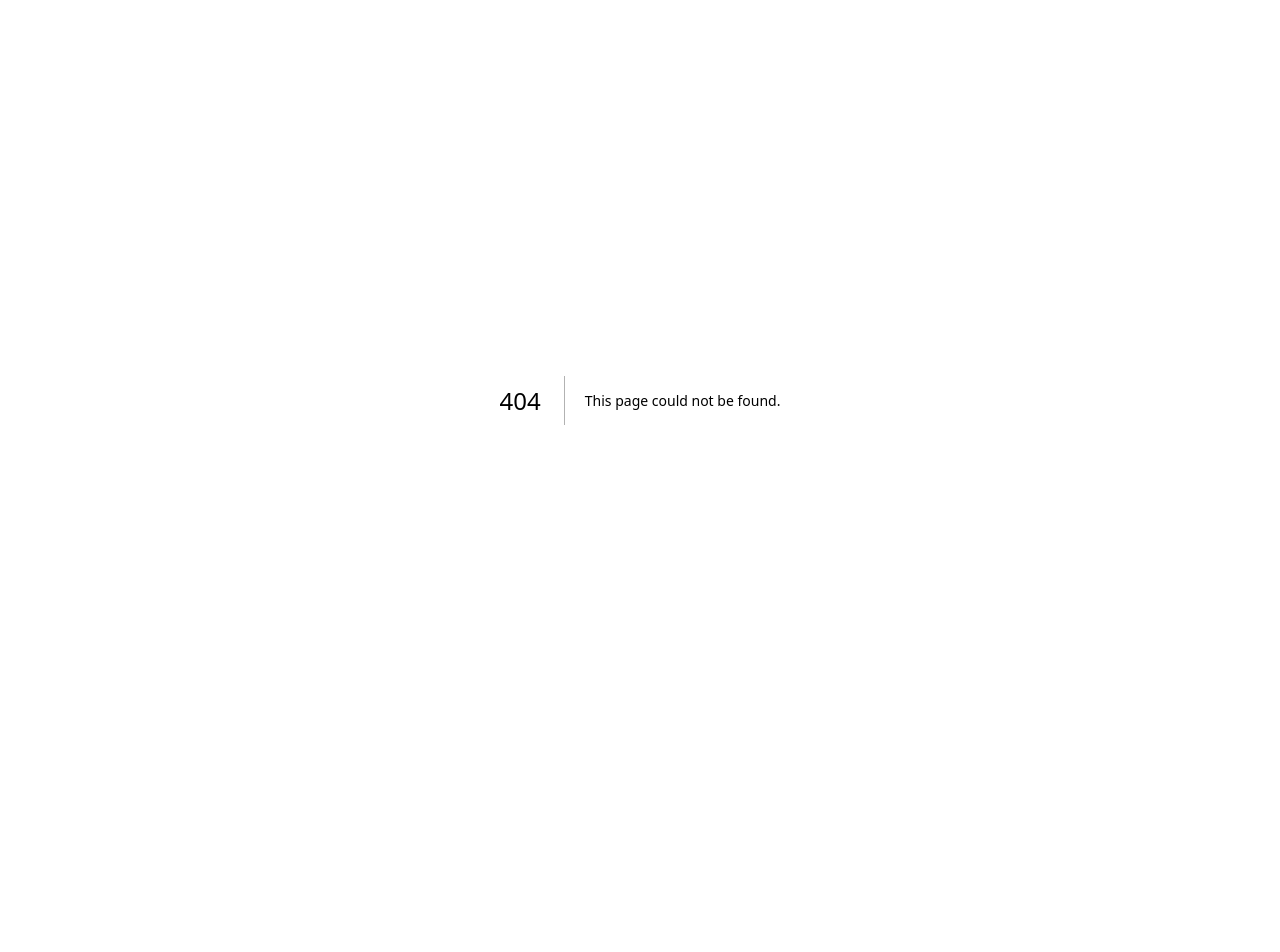
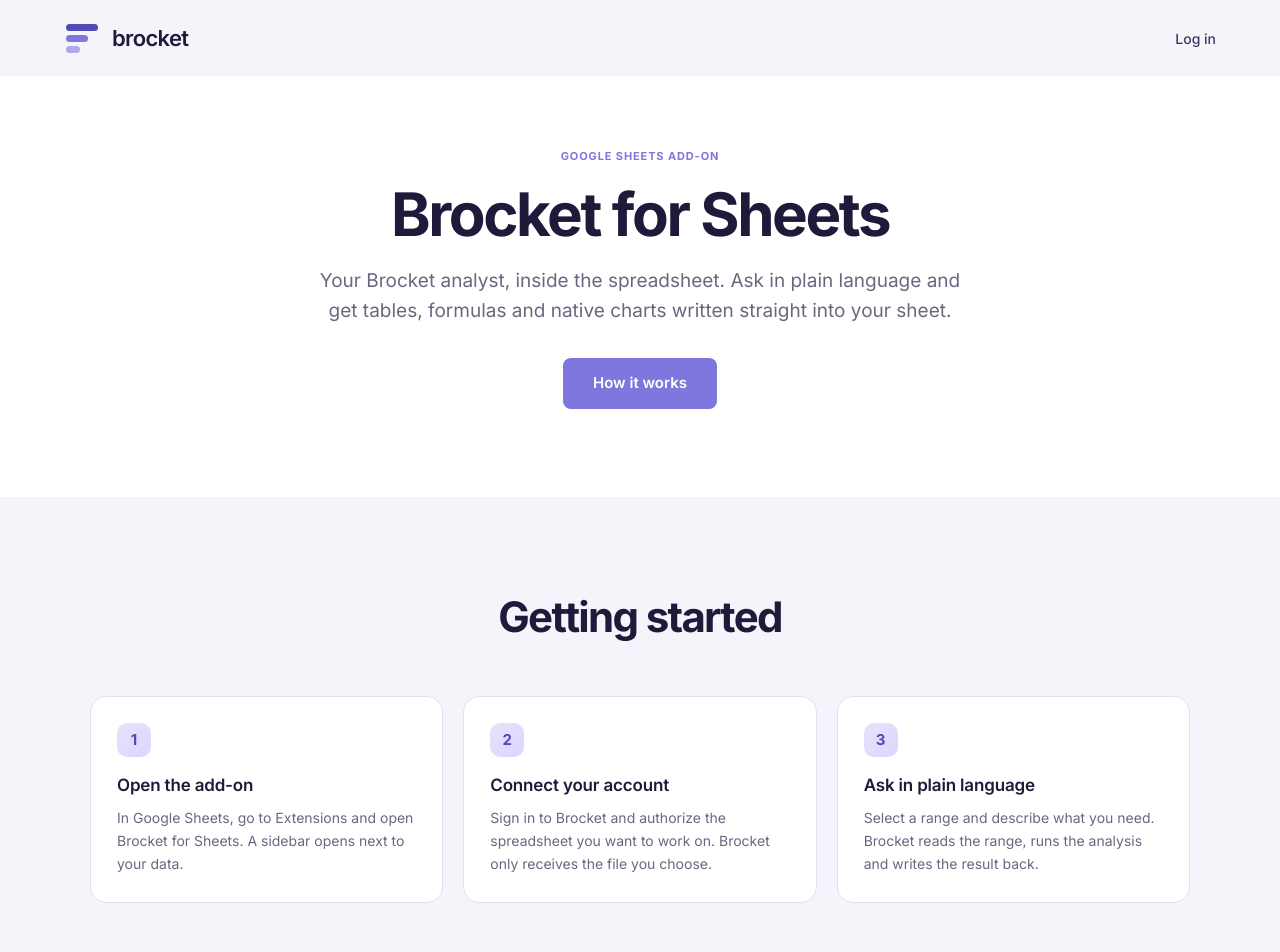
Before and after one commit to Brocket-ai/website, a Next.js app: page /sheets in a window 1280 px wide. Before the commit this address had no page. Shown: the top 952 px of the page. Before the commit the page ends 800 px from the top, so only its background shows below. Built offline with nearby package versions, Linux system fonts and the light colour scheme.

Commit message:
feat: product page for the Brocket for Sheets add-on
Google's brand verification rejected the OAuth consent screen because the app name
did not appear on the site. This page carries the exact name, explains what the
add-on does and is linked from the footer.

```diff
--- /dev/null
+++ b/app/sheets/page.tsx
@@ -0,0 +1,221 @@
+import type { Metadata } from "next"
+import { Footer } from "@/components/footer"
+import { SheetsNav } from "@/components/sheets-nav"
+
+export const metadata: Metadata = {
+  title: "Brocket for Sheets",
+  description:
+    "Brocket for Sheets is a Google Sheets add-on that brings the Brocket analyst into your spreadsheet: ask in plain language, get tables, formulas and native charts written back into the sheet.",
+}
+
+const steps = [
+  {
+    title: "Open the add-on",
+    body: "In Google Sheets, go to Extensions and open Brocket for Sheets. A sidebar opens next to your data.",
+  },
+  {
+    title: "Connect your account",
+    body: "Sign in to Brocket and authorize the spreadsheet you want to work on. Brocket only receives the file you choose.",
+  },
+  {
+    title: "Ask in plain language",
+    body: "Select a range and describe what you need. Brocket reads the range, runs the analysis and writes the result back.",
+  },
+]
+
+const capabilities = [
+  {
+    title: "Tables written into the sheet",
+    body: "Summaries land in a new tab with formatting and number formats already applied.",
+  },
+  {
+    title: "Native charts",
+    body: "Column, bar, line, area, scatter and pie charts are created as real Google Sheets charts, linked to your cells.",
+  },
+  {
+    title: "Formulas that recalculate",
+    body: "Brocket writes formulas, not frozen values, so your sheet keeps working the way you expect.",
+  },
+  {
+    title: "Your company's data sources",
+    body: "Cross your spreadsheet with the sources your company has connected to Brocket, without leaving the file.",
+  },
+  {
+    title: "Changes you approve",
+    body: "Before replacing existing data or formulas, Brocket shows you the range and waits for you to apply or discard.",
+  },
+  {
+    title: "Private conversations",
+    body: "Each person's chats are private per file. Sharing a spreadsheet shares its cells, never your conversations.",
+  },
+]
+
+export default function SheetsPage() {
+  return (
+    <div className="min-h-screen" style={{ backgroundColor: "#f5f4fb" }}>
+      <SheetsNav />
+
+      <section style={{ padding: "72px 24px 88px", backgroundColor: "#ffffff" }}>
+        <div style={{ maxWidth: "880px", margin: "0 auto", textAlign: "center" }}>
+          <p
+            style={{
+              fontSize: "11px",
+              fontWeight: 700,
+              letterSpacing: "0.08em",
+              textTransform: "uppercase",
+              color: "#7f77dd",
+              marginBottom: "18px",
+            }}
+          >
+            Google Sheets add-on
+          </p>
+          <h1
+            style={{
+              fontSize: "clamp(36px, 6vw, 60px)",
+              fontWeight: 700,
+              letterSpacing: "-0.04em",
+              lineHeight: 1.05,
+              color: "#1e1a3a",
+              marginBottom: "20px",
+            }}
+          >
+            Brocket for Sheets
+          </h1>
+          <p
+            style={{
+              fontSize: "clamp(16px, 2vw, 19px)",
+              lineHeight: 1.6,
+              color: "#6b6780",
+              maxWidth: "660px",
+              margin: "0 auto 32px",
+            }}
+          >
+            Your Brocket analyst, inside the spreadsheet. Ask in plain language and get
+            tables, formulas and native charts written straight into your sheet.
+          </p>
+          <a
+            href="https://app.brocket.xyz/integrations/sheets/help"
+            style={{
+              display: "inline-block",
+              backgroundColor: "#7f77dd",
+              color: "#ffffff",
+              borderRadius: "8px",
+              padding: "14px 30px",
+              fontSize: "15px",
+              fontWeight: 600,
+              textDecoration: "none",
+            }}
+          >
+            How it works
+          </a>
+        </div>
+      </section>
+
+      <section style={{ padding: "88px 24px", backgroundColor: "#f5f4fb" }}>
+        <div style={{ maxWidth: "1100px", margin: "0 auto" }}>
+          <h2
+            style={{
+              fontSize: "clamp(28px, 4vw, 42px)",
+              fontWeight: 700,
+              letterSpacing: "-0.04em",
+              color: "#1e1a3a",
+              textAlign: "center",
+              marginBottom: "48px",
+            }}
+          >
+            Getting started
+          </h2>
+          <ol
+            className="sheets-grid"
+            style={{ listStyle: "none", margin: 0, padding: 0 }}
+          >
+            {steps.map((step, i) => (
+              <li key={step.title} className="sheets-card">
+                <span
+                  style={{
+                    display: "inline-flex",
+                    alignItems: "center",
+                    justifyContent: "center",
+                    width: "34px",
+                    height: "34px",
+                    borderRadius: "10px",
+                    background: "linear-gradient(135deg, #e6e3fb 0%, #dcd5ff 100%)",
+                    color: "#534ab7",
+                    fontWeight: 700,
+                    fontSize: "15px",
+                    marginBottom: "16px",
+                  }}
+                >
+                  {i + 1}
+                </span>
+                <h3 style={{ fontSize: "17px", fontWeight: 600, letterSpacing: "-0.01em", color: "#1e1a3a", marginBottom: "8px" }}>
+                  {step.title}
+                </h3>
+                <p style={{ fontSize: "14px", lineHeight: 1.65, color: "#6b6780" }}>{step.body}</p>
+              </li>
+            ))}
+          </ol>
+        </div>
+      </section>
+
+      <section style={{ padding: "88px 24px", backgroundColor: "#ffffff" }}>
+        <div style={{ maxWidth: "1100px", margin: "0 auto" }}>
+          <h2
+            style={{
+              fontSize: "clamp(28px, 4vw, 42px)",
+              fontWeight: 700,
+              letterSpacing: "-0.04em",
+              color: "#1e1a3a",
+              textAlign: "center",
+              marginBottom: "48px",
+            }}
+          >
+            What it does in your sheet
+          </h2>
+          <div className="sheets-grid">
+            {capabilities.map((c) => (
+              <div key={c.title} className="sheets-card">
+                <h3 style={{ fontSize: "17px", fontWeight: 600, letterSpacing: "-0.01em", color: "#1e1a3a", marginBottom: "8px" }}>
+                  {c.title}
+                </h3>
+                <p style={{ fontSize: "14px", lineHeight: 1.65, color: "#6b6780" }}>{c.body}</p>
+              </div>
+            ))}
+          </div>
+        </div>
+      </section>
+
+      <section style={{ padding: "88px 24px", backgroundColor: "#f5f4fb" }}>
+        <div style={{ maxWidth: "720px", margin: "0 auto", textAlign: "center" }}>
+          <h2 style={{ fontSize: "clamp(24px, 3vw, 34px)", fontWeight: 700, letterSpacing: "-0.03em", color: "#1e1a3a", marginBottom: "14px" }}>
+            Access
+          </h2>
+          <p style={{ fontSize: "16px", lineHeight: 1.65, color: "#6b6780", marginBottom: "10px" }}>
+            Brocket for Sheets requires a Brocket account and edit access to the spreadsheet.
+            If your company already uses Brocket, ask your administrator for an invitation.
+          </p>
+          <p style={{ fontSize: "14px", lineHeight: 1.65, color: "#7a768f" }}>
+            Questions about the add-on: <a href="mailto:support@brocket.xyz" style={{ color: "#534ab7" }}>support@brocket.xyz</a>
+          </p>
+        </div>
+      </section>
+
+      <div style={{ backgroundColor: "#1e1a3a", padding: "0 24px 28px" }}>
+        <div style={{ maxWidth: "1200px", margin: "0 auto", paddingTop: "28px" }}>
+          <Footer />
+        </div>
+      </div>
+
+      <style>{`
+        .sheets-grid { display: grid; grid-template-columns: 1fr; gap: 20px; }
+        @media (min-width: 640px) { .sheets-grid { grid-template-columns: repeat(2, 1fr); } }
+        @media (min-width: 1000px) { .sheets-grid { grid-template-columns: repeat(3, 1fr); } }
+        .sheets-card {
+          display: flex; flex-direction: column; align-items: flex-start;
+          padding: 26px; border-radius: 16px; background: #ffffff;
+          border: 1px solid #e2e0f0;
+        }
+      `}</style>
+    </div>
+  )
+}
--- a/components/footer.tsx
+++ b/components/footer.tsx
@@ -1,4 +1,5 @@
 const LINKS = [
+  { label: "Brocket for Sheets", href: "/sheets" },
   { label: "Privacy", href: "/privacy" },
   { label: "Terms", href: "/terms" },
   { label: "contact@brocket.xyz", href: "mailto:contact@brocket.xyz" },
--- /dev/null
+++ b/components/sheets-nav.tsx
@@ -0,0 +1,20 @@
+/** Barra simple para las páginas de producto: logo a la izquierda, acceso a la app a la derecha. */
+export function SheetsNav() {
+  return (
+    <header className="w-full px-6 py-4 md:px-12 md:py-5" style={{ backgroundColor: "#f5f4fb" }}>
+      <div className="mx-auto flex max-w-6xl items-center justify-between">
+        <a href="/" aria-label="Brocket home" style={{ display: "flex", alignItems: "center", gap: "12px", textDecoration: "none" }}>
+          <svg width="36" height="36" viewBox="0 0 36 36" fill="none" aria-hidden="true">
+            <rect x="2" y="4" width="32" height="7" rx="3.5" fill="#534AB7" />
+            <rect x="2" y="15" width="22" height="7" rx="3.5" fill="#7f77dd" />
+            <rect x="2" y="26" width="14" height="7" rx="3.5" fill="#afa9ec" />
+          </svg>
+          <span style={{ fontWeight: 600, fontSize: "22px", letterSpacing: "-0.03em", color: "#1e1a3a" }}>brocket</span>
+        </a>
+        <a href="https://app.brocket.xyz" style={{ fontSize: "14px", fontWeight: 500, color: "#3d3860", textDecoration: "none" }}>
+          Log in
+        </a>
+      </div>
+    </header>
+  )
+}
```
